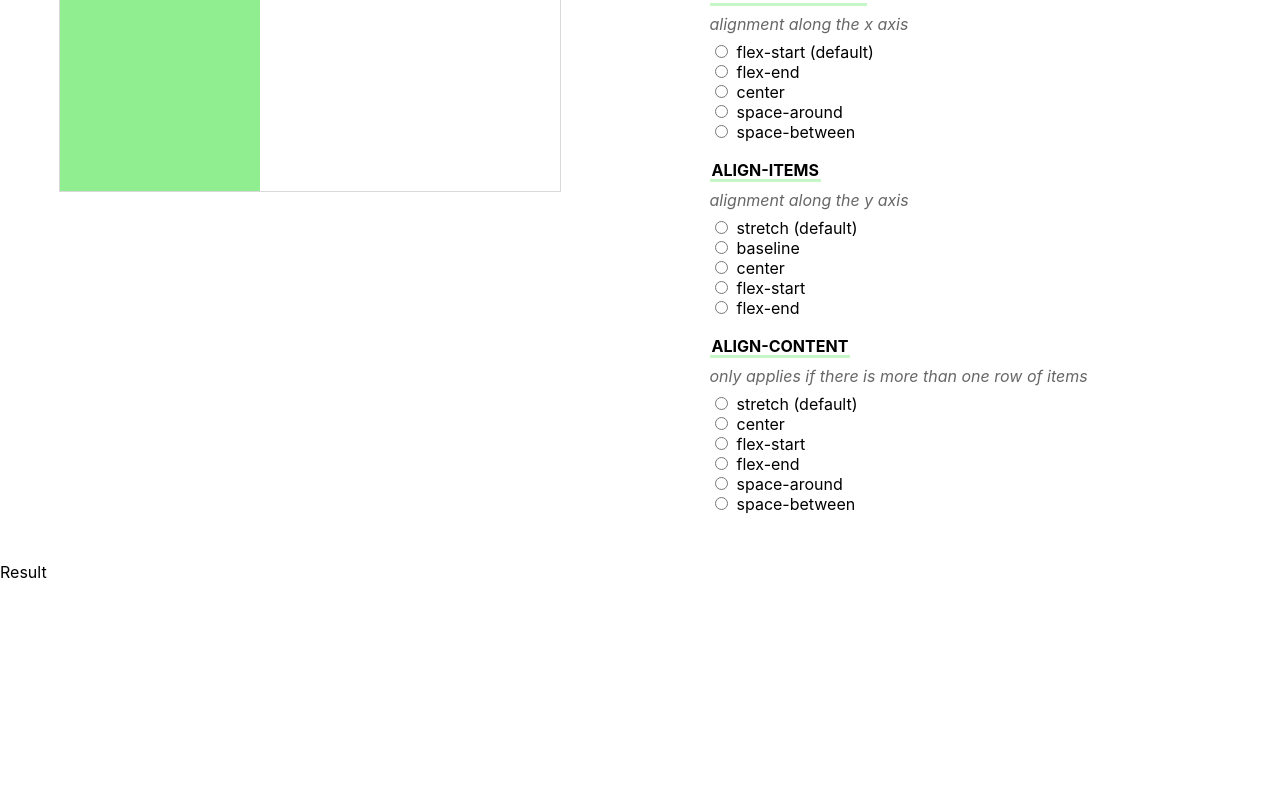
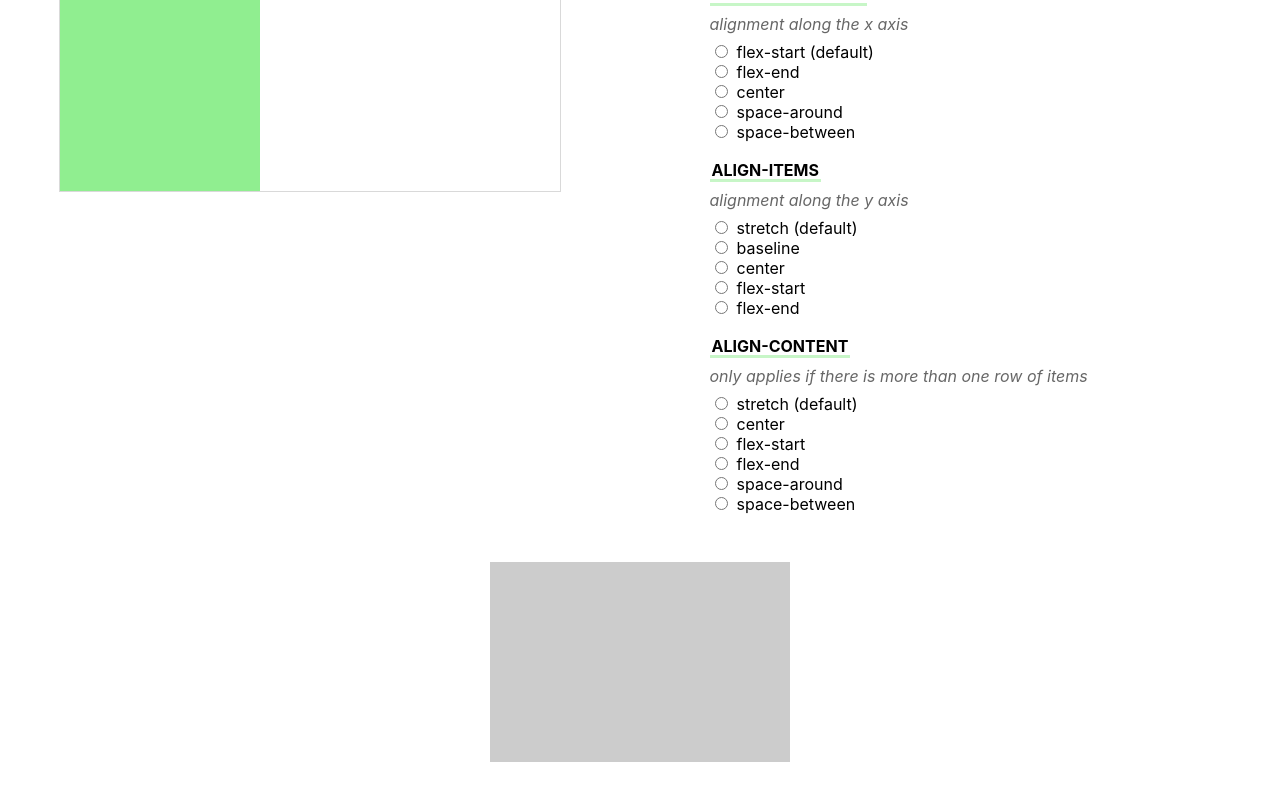
Before and after one commit to lycheeEng/flexbox-help-react, a React (Create React App) app: page / in a window 1280 px wide. Shown: the part 392-1192 px from the top of the page. Before the commit the page ends 974 px from the top, so only its background shows below. Built offline with nearby package versions, Linux system fonts and the light colour scheme.

Commit message:
[Result] add result component

```diff
--- a/src/components/Result.js
+++ b/src/components/Result.js
@@ -1,7 +1,12 @@
 import React from 'react';
 
+import './Result.scss';
+
 function Result() {
-  return <div>Result</div>
+  return (
+    <div className='result'>
+      {/* pass an array */}
+    </div>);
 }
 
 export default Result;
--- /dev/null
+++ b/src/components/Result.scss
@@ -0,0 +1,10 @@
+.result {
+  display: flex;
+  width: 300px;
+  height: 200px;
+  margin: 0 2rem;
+  background-color: #ccc;
+  color: red;
+  margin: 0 auto;
+  margin-bottom: 3rem;
+}
```
